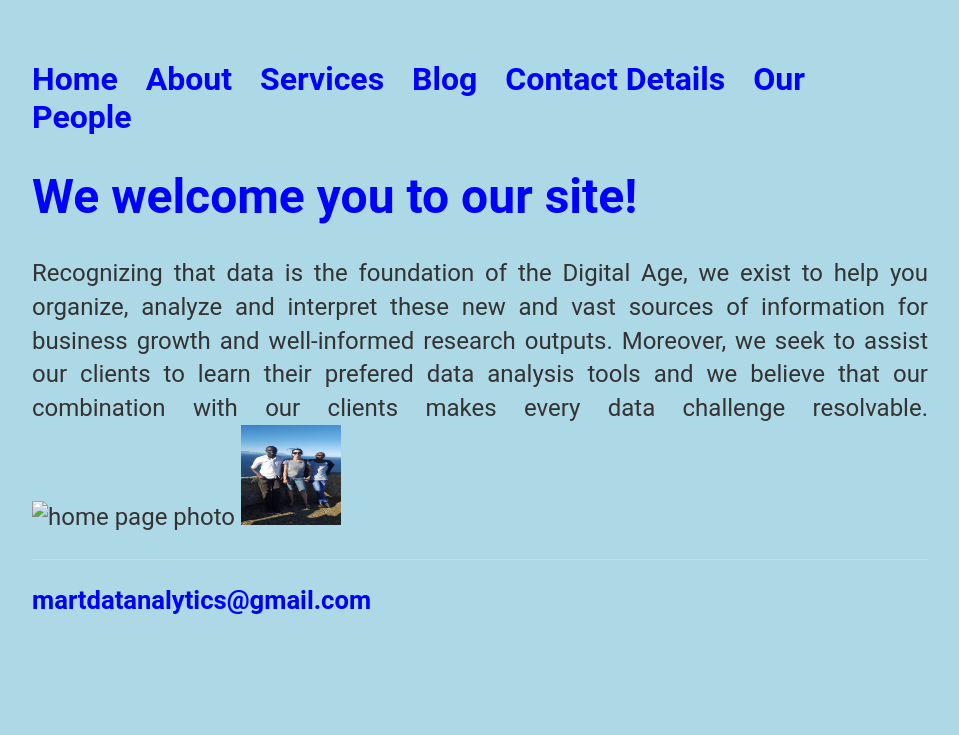
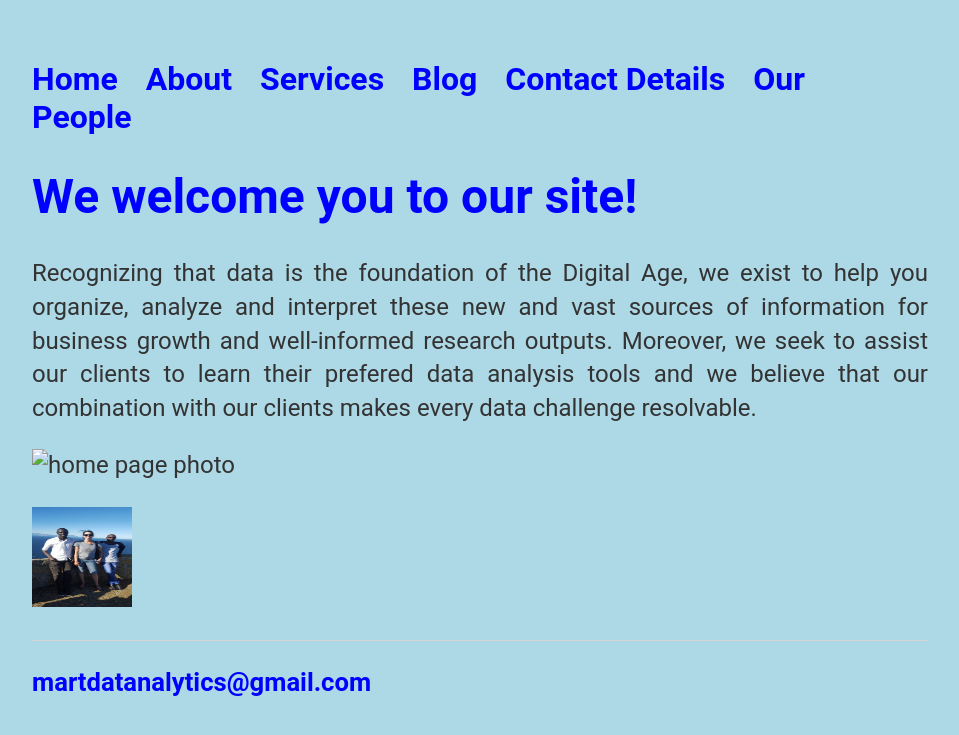
Before and after one commit to martdatanalytics/martdatanalytics.github.io, a Jekyll site: the page built from index.html, in a window 1280 px wide. Shown: the top 735 px of the page, without its empty margins (160-1119 px from the left). Built offline with Jekyll 4.4.1, drawn with Linux system fonts in a browser that asks for light colours.

Commit message:
Update index.html

```diff
--- a/index.html
+++ b/index.html
@@ -8,7 +8,7 @@ title: MartDat Analytics Inc
 	new and vast sources of information for business growth and well-informed research outputs. Moreover, we seek to assist
 	our clients to learn their prefered data analysis tools and we believe that our combination with our clients makes every
 	data challenge resolvable.
-	<img scr="/images/Training.jpg", alt="home page photo", width="200', height="200", align="bottom">
-	<img src="/images/Background.jpg",alt="Picture of Martin", width="100", height="100",align="left">
+	<p><img scr="/images/Training.jpg", alt="home page photo", width="200', height="200", align="bottom"> </p>
+		<p><img src="/images/Background.jpg",alt="Picture of Martin", width="100", height="100",align="left"> </p>
 	</p>
 </div><!-- /.blurb -->
```
